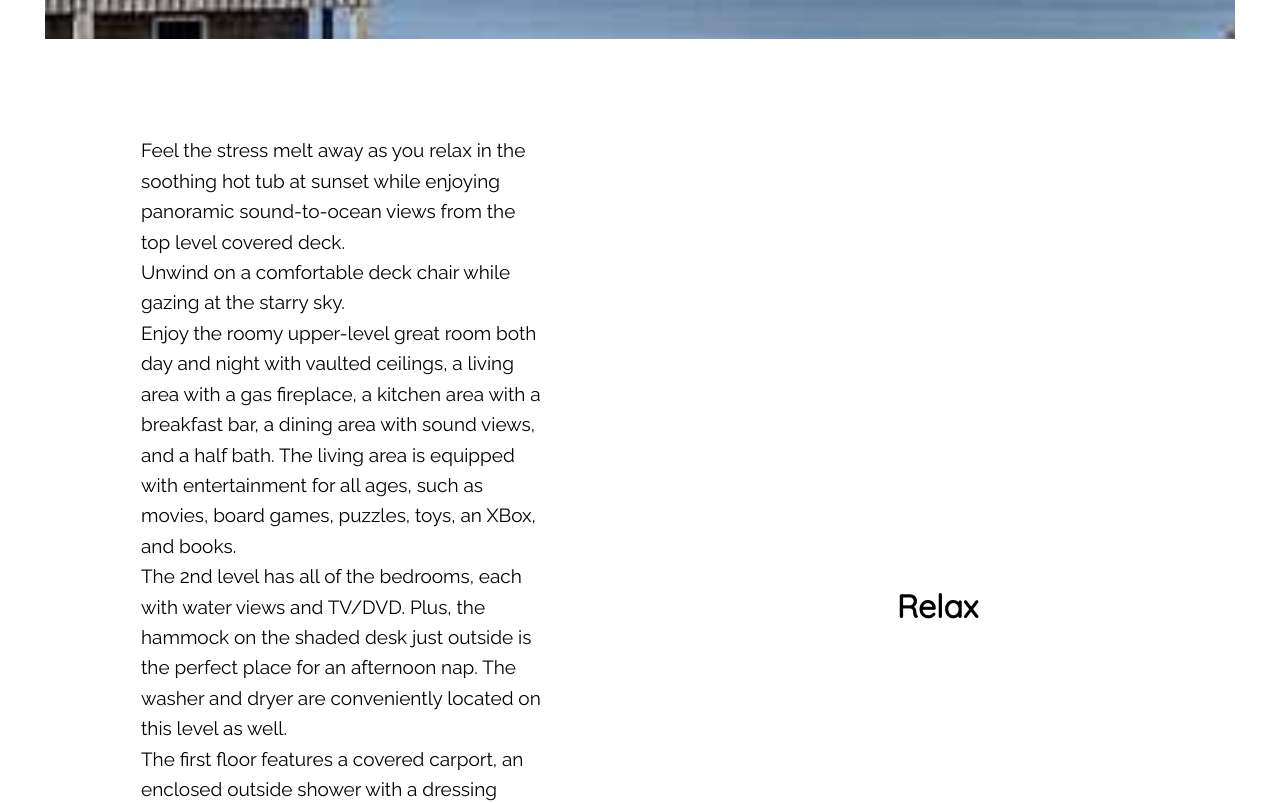
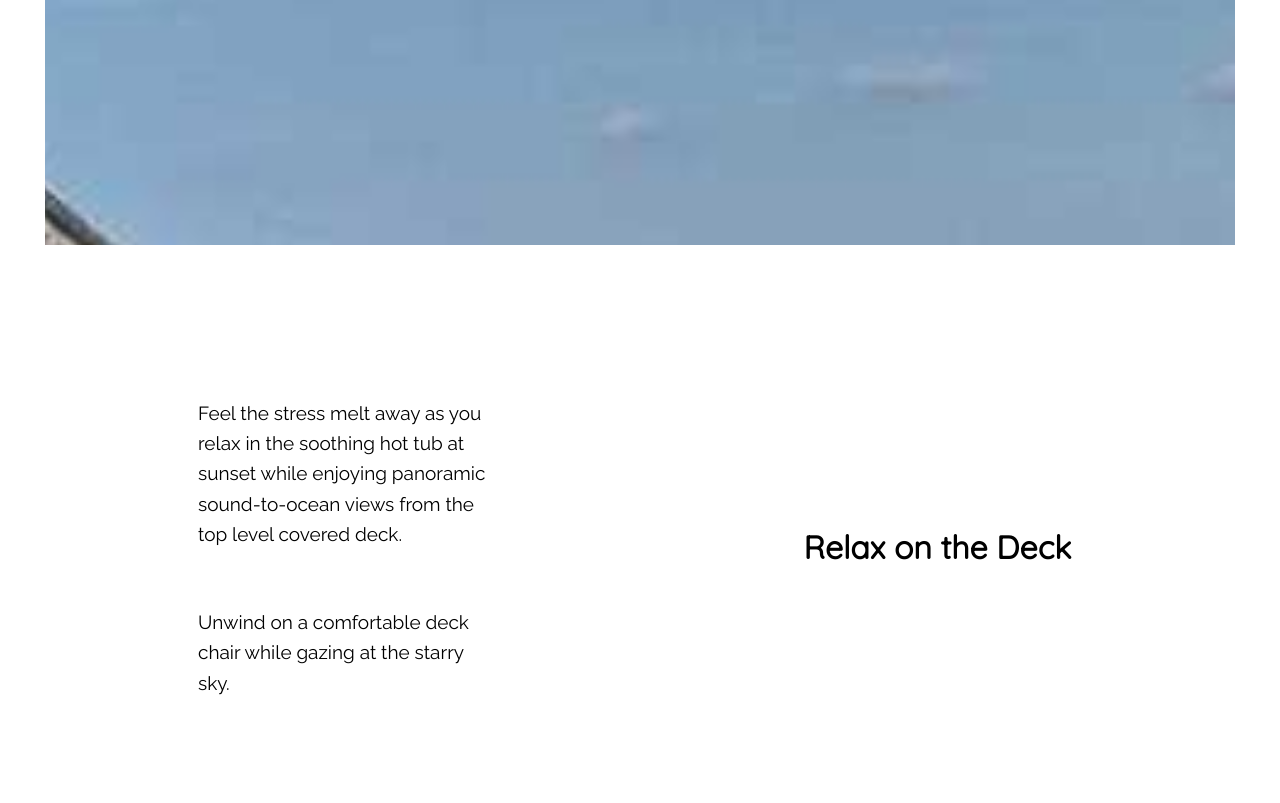
Before and after one commit to klodnicki/www.stargazeobx.com, an Angular app in the folder client/: page /home in a window 1280 px wide. Shown: the part 1800-2603 px from the top of the page. Built offline with nearby package versions, Linux system fonts and the light colour scheme.

Commit message:
Content changes

```diff
--- a/client/src/app/home/home.component.html
+++ b/client/src/app/home/home.component.html
@@ -11,11 +11,16 @@
   </p>
 </app-block-side-title>
 <app-block backgroundImage="url('assets/relax.jpg')" [parallaxDistance]="2"></app-block>
-<app-block-side-title background="white" [shrink]="true" title="Relax" [rightTitle]="true">
+<app-block-side-title background="white" [shrink]="true" title="Relax on the Deck" [rightTitle]="true">
   <p>
     Feel the stress melt away as you relax in the soothing hot tub at sunset while enjoying panoramic sound-to-ocean views from the top level covered deck. <br />
+  </p>
+  <p>
     Unwind on a comfortable deck chair while gazing at the starry sky.
   </p>
+</app-block-side-title>
+<app-block backgroundImage="url('assets/deck.jpg')" [parallaxDistance]="2"></app-block>
+<app-block-side-title background="white" [shrink]="true" title="blah">
   <p>
     Enjoy the roomy upper-level great room both day and night with vaulted ceilings, a living area with a gas fireplace, a kitchen area with a breakfast bar, a dining area with sound views, and a half bath. The living area is equipped with entertainment for all ages, such as movies, board games, puzzles, toys, an XBox, and books.
   </p>
--- a/client/src/styles.scss
+++ b/client/src/styles.scss
@@ -21,5 +21,6 @@ h1, h2, h3, h4, h5, h6 {
 }
 
 p {
+  margin: 3em;
   font-size: 19px;
 }
```
